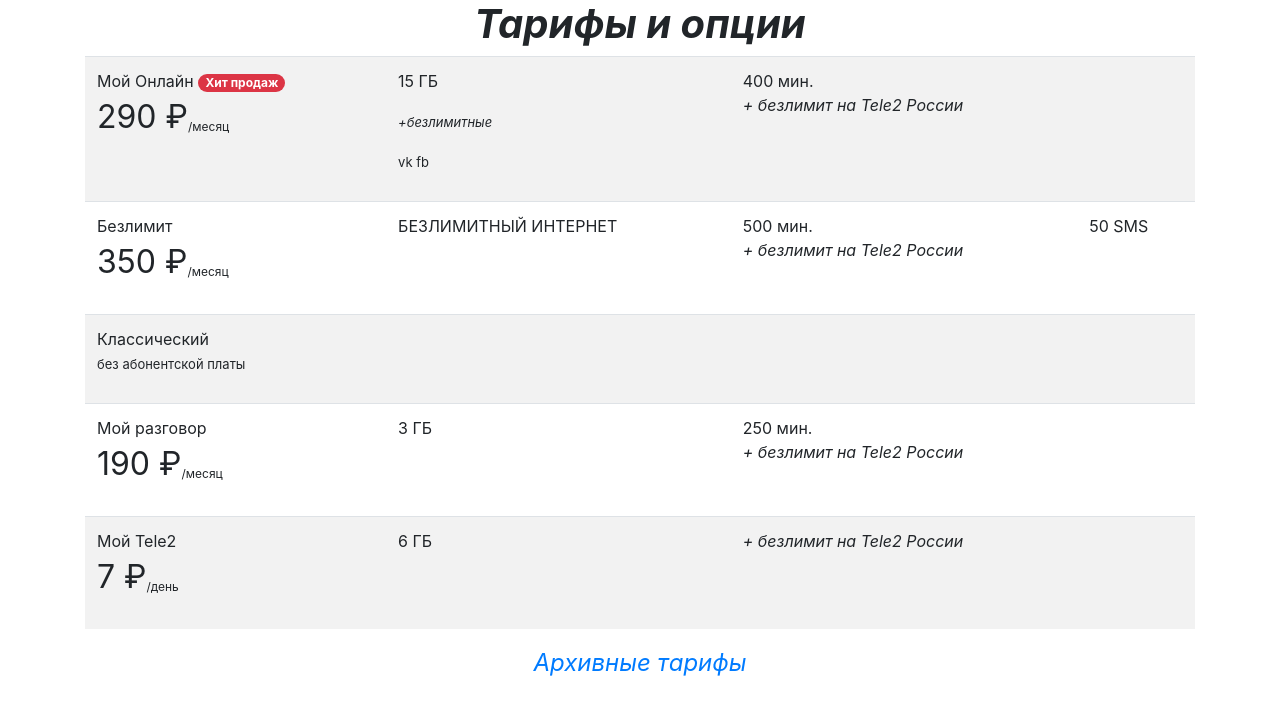
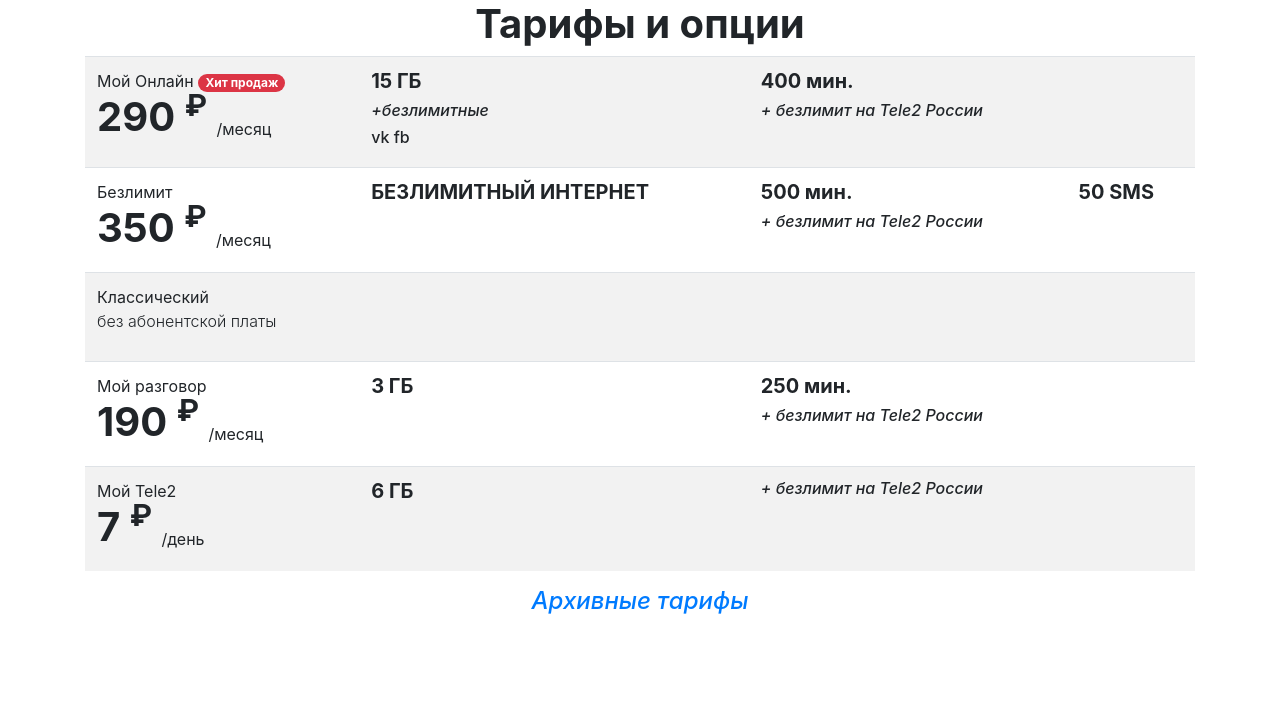
Before and after one commit to Sokolovskaia/HW9_Tele2, a Flask app: page / in a window 1280 px wide. Shown: the top 715 px of the page. Run offline with Flask 2, Linux system fonts and the light colour scheme; some libraries are stand-ins or nearby versions.

Commit message:
fixed #11

```diff
--- a/app/templates/index.html
+++ b/app/templates/index.html
@@ -2,16 +2,16 @@
 {% block title %}<title>Тарифы сотовой связи Tele2, самые выгодные тарифы Республики Татарстан для мобильного
     телефона</title>{% endblock %}
 
-{% block headline %}<h1 align="center"><b><i>Тарифы и опции</i></b></h1>{% endblock %}
+{% block headline %}<p class="h1 text-center font-weight-bold">Тарифы и опции</p>{% endblock %}
 
 {% block tariff_list %}
 {% for item in actual %}
-    {% with item=item %}
-        {% include "item.html" %}
-    {% endwith %}
+{% with item=item %}
+{% include "item.html" %}
+{% endwith %}
 {% endfor %}
 {% endblock %}
 
 
-{% block link %}<p align="center"><font size="+2"><a href="{{ url_for('archive') }}"><i>Архивные тарифы</i></a></font>
+{% block link %} <p class="h4 text-center font-italic"><a href="{{ url_for('archive') }}">Архивные тарифы</a>
 </p>{% endblock %}
--- a/app/templates/item.html
+++ b/app/templates/item.html
@@ -2,44 +2,46 @@
     <td>{{ item.name }}
 
         {% if item.hit == True %}
-            <span class="badge badge-pill badge-danger">Хит продаж</span>
+        <span class="badge badge-pill badge-danger">Хит продаж</span>
         {% endif %}
 
-        <p>
-            {% if item.price == 0 %}
-                <font size="-1">без абонентской платы</font>
-            {% elif item.price != 0 %}
-                <font size="+3">{{ item.price }} ₽</font><sub>/{{ item.price_period }}</sub>
-            {% endif %}</p>
 
+        {% if item.price == 0 %}
+        <p class="h7 font-weight-light">без абонентской платы</p>
+        {% elif item.price != 0 %}
+        <p class="h1 font-weight-bold">{{ item.price }} <sup>₽</sup> <sub class="h6 font-weight-normal">/{{
+            item.price_period
+            }}</sub></p>
+        {% endif %}
+    </td>
     <td>
-        <p>
+        <p class="h5 font-weight-bold">
             {% if item.gb == -1 %}
-                БЕЗЛИМИТНЫЙ ИНТЕРНЕТ
+            БЕЗЛИМИТНЫЙ ИНТЕРНЕТ
             {% elif item.gb != 0 %}
-                {{ item.gb }} ГБ
+            {{ item.gb }} ГБ
             {% endif %}
         </p>
 
         {% if item.gb_unlim != None %}
-            <p><font size="-1"><i>+безлимитные</i></font></p>
-            <p><font size="-1">{{ " ".join(item.gb_unlim) }}</font></p>
+        <p class="h6 font-italic">+безлимитные</p>
+        <p class="h6 font-normal">{{ " ".join(item.gb_unlim) }}</p>
         {% endif %}
     </td>
 
     <td>
         {% if item.minutes != 0 %}
-            {{ item.minutes }} мин.
+        <p class="h5 font-weight-bold">{{ item.minutes }} мин.</p>
         {% endif %}
 
         {% if item.minutes_unlim_tele2 == True %}
-            <p><i>+ безлимит на Tele2 России</i></p>
+        <p class="h6 font-italic">+ безлимит на Tele2 России</p>
         {% endif %}
     </td>
 
     <td>
         {% if item.sms != 0 %}
-            {{ item.sms }} SMS
+        <p class="h5 font-weight-bold">{{ item.sms }} SMS</p>
         {% endif %}
     </td>
 
```
Also changed, not shown: app/templates/archive.html (+8 -7 lines).
